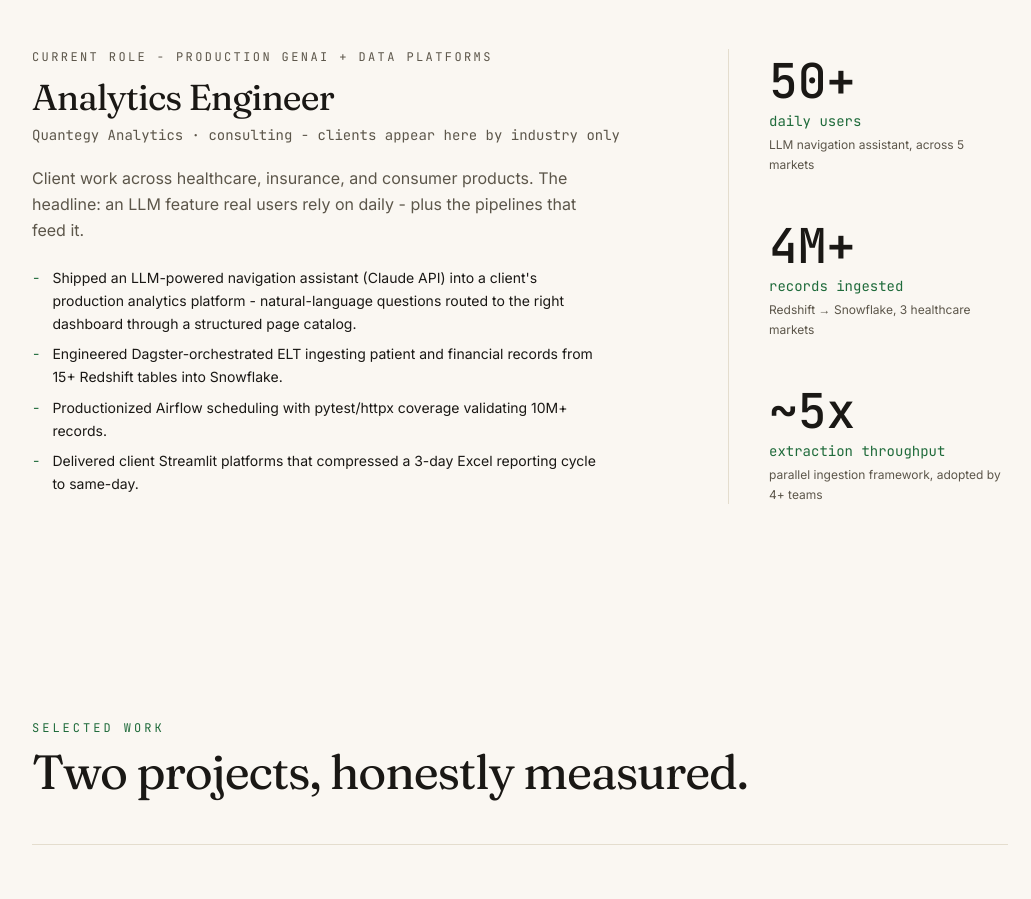
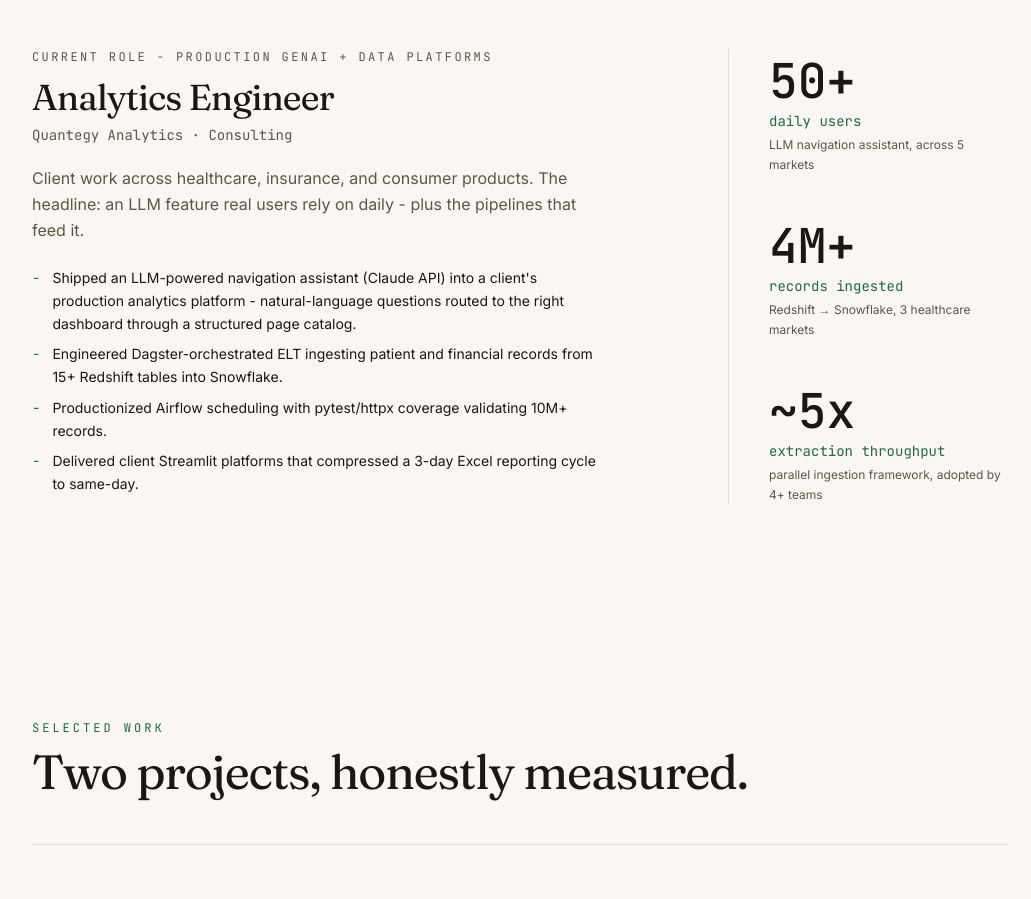
Before and after one commit to shubham8kale/portfolio, a Next.js app: page / in a window 1280 px wide. Shown: the part 1160-2059 px from the top of the page, without its empty margins (120-1151 px from the left). Built offline with nearby package versions, Linux system fonts and the light colour scheme; no server answers.

Commit message:
content: small clean up

```diff
--- a/content/experience.ts
+++ b/content/experience.ts
@@ -18,7 +18,7 @@ export type Experience = {
 export const experience: Experience = {
   framing: "Current role - production GenAI + data platforms",
   role: "Analytics Engineer",
-  employer: "Quantegy Analytics · consulting - clients appear here by industry only",
+  employer: "Quantegy Analytics · Consulting",
   summary:
     "Client work across healthcare, insurance, and consumer products. The headline: an LLM feature real users rely on daily - plus the pipelines that feed it.",
   highlights: [
```
